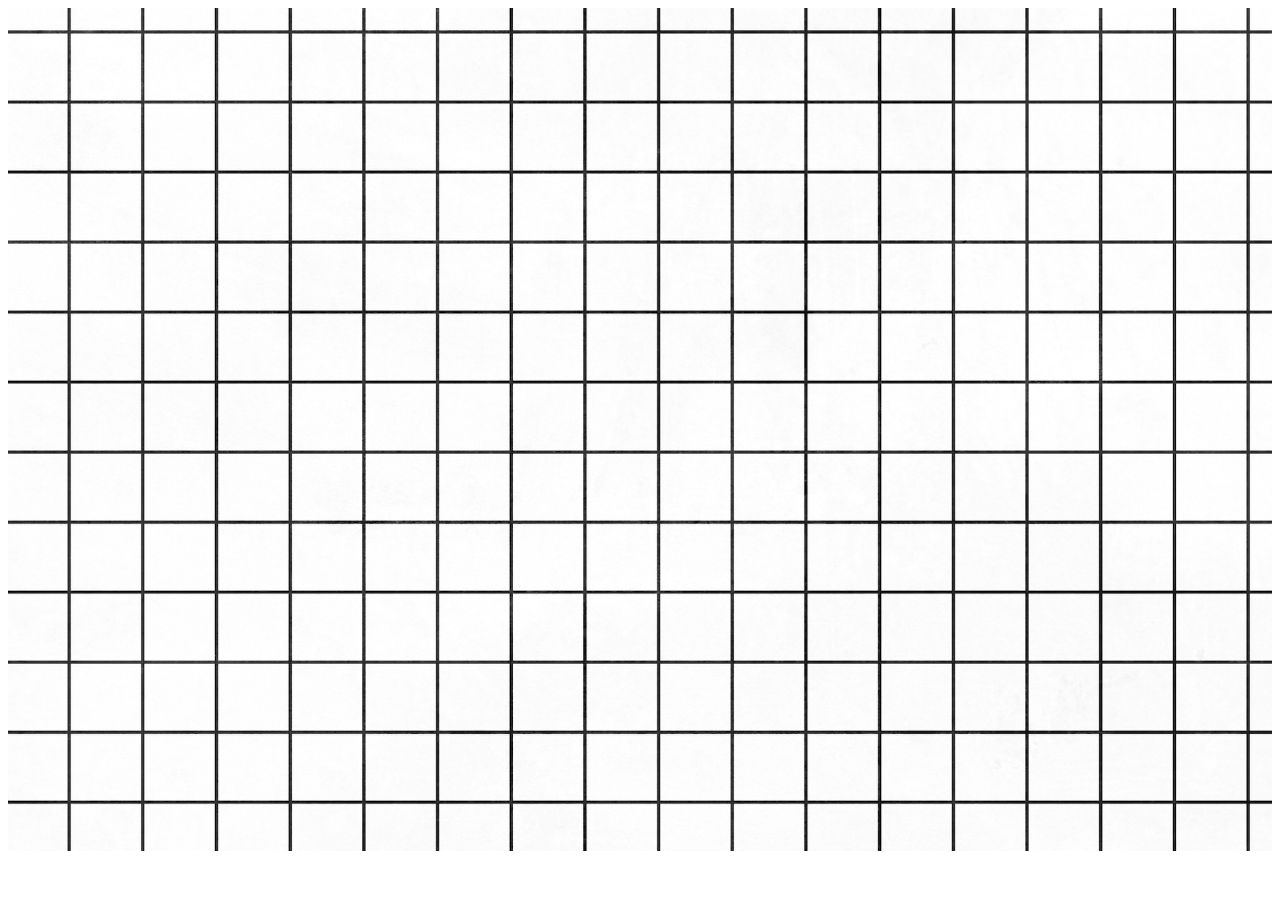
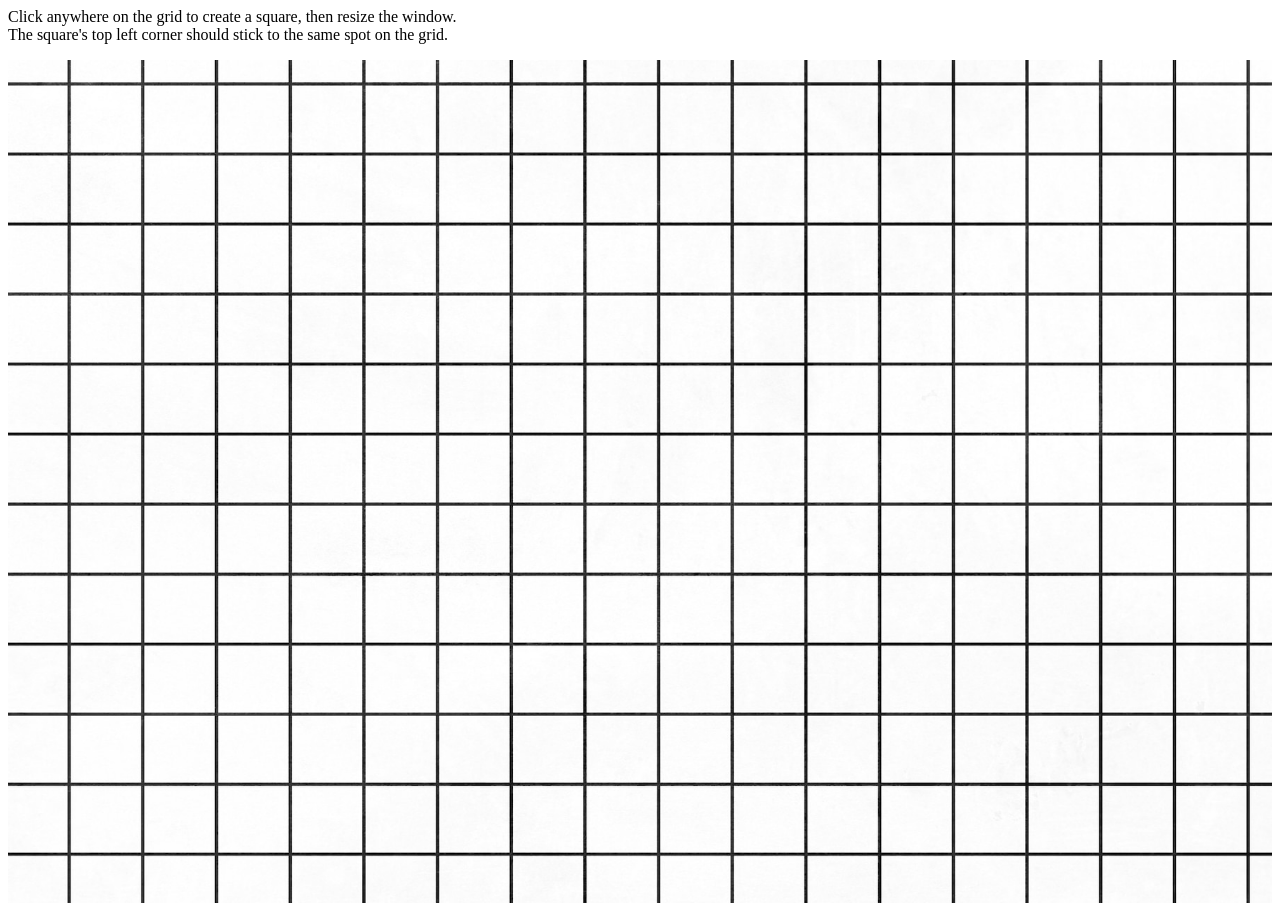
Before and after one commit to viclim/try-resizing, a plain HTML site: page index.html in a window 1280 px wide. Before the commit the page ends 859 px from the top, so only its background shows below. Drawn offline with Linux system fonts and the light colour scheme.

Commit message:
Add instruction

```diff
--- a/index.html
+++ b/index.html
@@ -1,3 +1,8 @@
+<p>
+  Click anywhere on the grid to create a square, then resize the window.
+  <br />
+  The square's top left corner should stick to the same spot on the grid.
+</p>
 <div id="container">
   <img id="document" src="./bg.jpg" />
 </div>
```
